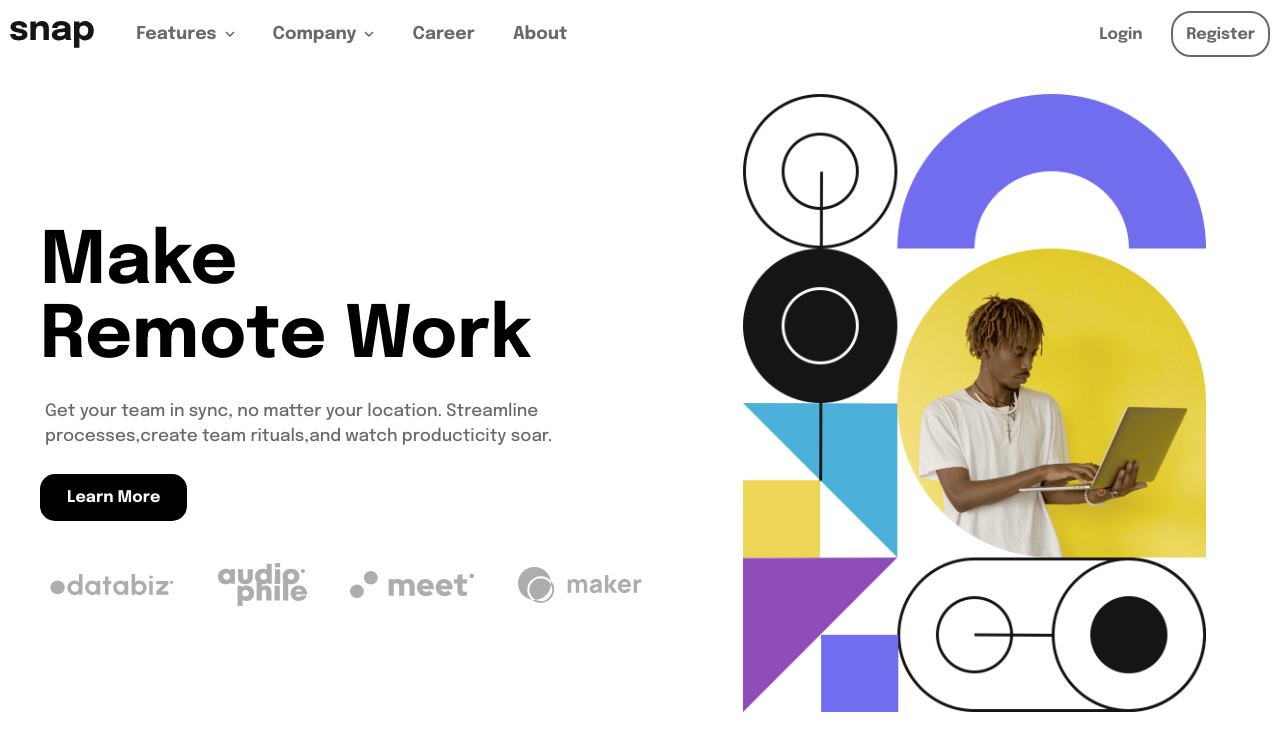
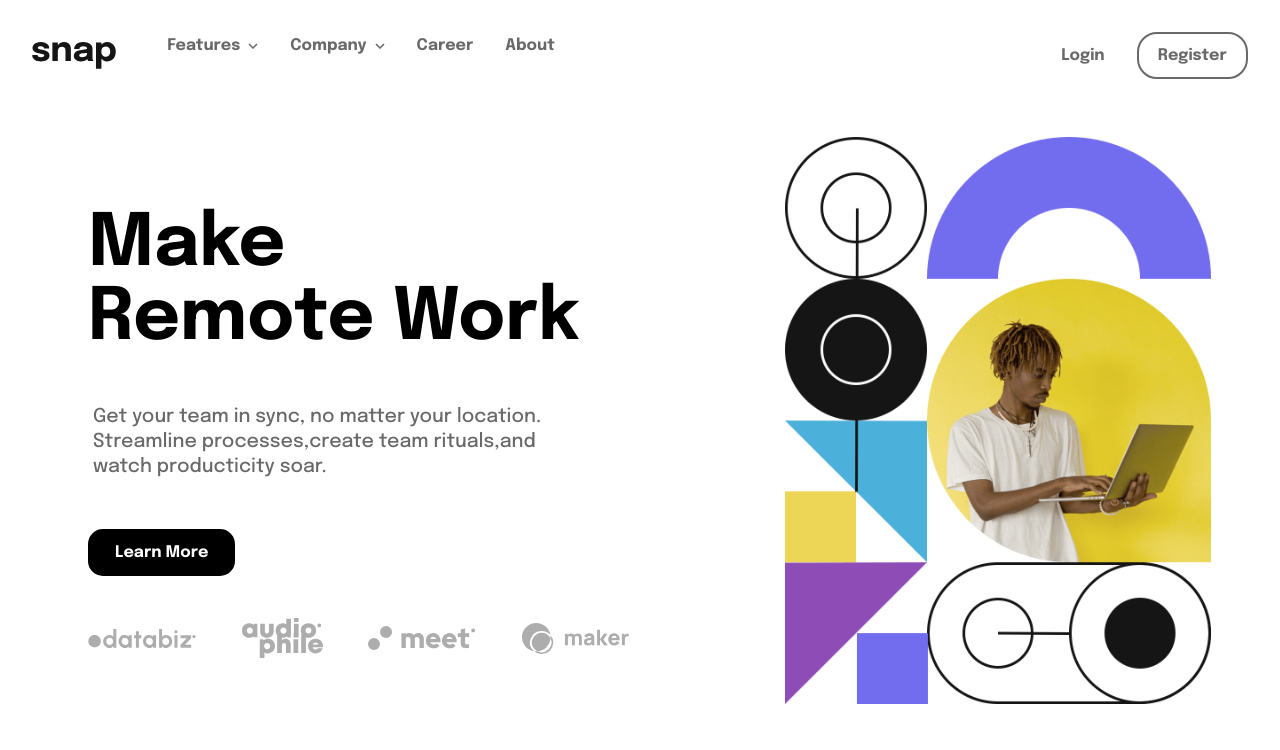
Before and after one commit to AnitKrJha/heropage, a plain HTML site: page index.html in a window 1280 px wide. Drawn offline with Linux system fonts and the light colour scheme.

Commit message:
fixed some design changes

```diff
--- a/index.html
+++ b/index.html
@@ -13,61 +13,35 @@
 <body>
   <header>
     <nav class="nav">
-
-      <div class="navleft">
       <img src="./images/logo.svg" alt="brand logo" class="logo">
-        <img src="./images/icon-menu.svg" alt="menu" class="menu">
-        <div class="sidefeatures">
-          <div class="featureheading">
-            <h1>Features</h1>
+      <div class="linkcontainer">
+      <div class="leftlinks">
+        <div class="featurelink">
+         <h1 tabindex="0">Features</h1>
           <img src="./images/icon-arrow-down.svg" alt="">
         </div>
-          <div class="featurelist hide">
-            <li class="feature">
-              <img src="./images/icon-todo.svg" alt="icon-todo">
-              Todo List
-            </li>
-            <li class="feature">
-              <img src="./images/icon-calendar.svg" alt="calender">
-              Calender
-            </li>
-            <li class="feature">
-              <img src="./images/icon-reminders.svg" alt="reminder">
-              Reminder
-            </li>
-            <li class="feature">
-              <img src="./images/icon-planning.svg" alt="planning">
-              Planning
-            </li>
+        <div class="companylink">
+
+          <h1 tabindex="0">Company</h1>
+
+          <img src="./images/icon-arrow-down.svg" alt="">
+
+        </div>
+
+        <div class="careerlink">
+          <a href="#"><h1>Career</h1></a>
+        </div>
+        <div class="aboutlink">
+          <a href="#"><h1>About</h1></a>
         </div>
       </div>
-
-
-        <div class="sidecompany">
-          <div class="companyheading">
-            <h1>Company</h1> <img src="./images/icon-arrow-down.svg" alt="">
-          </div>
-          <div class="companylist hide">
-            <li>History</li>
-            <li>Our Team</li>
-            <li>Blog</li>
+      <div class="rightbuttons">
+        <button id="login">Login</button>
+        <button id="register">Register</button>
       </div>
       </div>
+      <img src="./images/icon-menu.svg" alt="menu" class="menu">
 
-        <div class="sidecareers">
-          <h1>Career</h1>
-        </div>
-
-        <div class="sideabout">
-          <h1>About</h1>
-        </div>
-      </div>
-      <div class="navright">
-        <div class="sidebuttons">
-          <button class="sidelogin">Login</button>
-          <button class="sideregister">Register</button>
-        </div>
-      </div>
     </nav>
   </header>
 
@@ -85,19 +59,19 @@
       <div class="featurelist hide">
         <li class="feature">
           <img src="./images/icon-todo.svg" alt="icon-todo">
-          Todo List
+          <a href="#"> Todo List</a>
         </li>
         <li class="feature">
           <img src="./images/icon-calendar.svg" alt="calender">
-          Calender
+          <a href="#"> Calender</a>
         </li>
         <li class="feature">
           <img src="./images/icon-reminders.svg" alt="reminder">
-          Reminder
+          <a href="#"> Reminder</a>
         </li>
         <li class="feature">
           <img src="./images/icon-planning.svg" alt="planning">
-          Planning
+         <a href="#"> Planning</a>
         </li>
       </div>
     </div>
@@ -136,7 +110,8 @@
     <div class="left">
       <div class="herocontent">
         <h1 class="hero-heading"> <span> Make </span> Remote Work</h1>
-      <p class="hero-brief">Get your team in sync, no matter your location. Streamline processes,create team rituals,and
+        <p class="hero-brief">Get your team in sync, no matter your location. Streamline processes,create team
+          rituals,and
           watch producticity soar.</p>
 
         <div class="learnbtn">
--- a/mediaquery.css
+++ b/mediaquery.css
@@ -2,24 +2,16 @@
     .menu{
         display: none;
     }
+
     .nav{
-        align-items: center;
-    }
-    .navleft{
-        display: flex;
-        align-items: center;
-        justify-content: space-between;
-        gap: 0.5em;
+        padding:2em
     }
    .featureheading,.companyheading{
        display: flex;
        align-items: center;
        gap: 0.5em;
    }
-    .sidebuttons{
-        flex-direction: row;
-        margin-top: 0;
-    }
+
     .logo{
         margin-right: 1.2em;
     }
@@ -40,9 +32,18 @@
         margin: auto;
         gap: 2em;
     }
+
     .herocontent{
         text-align: left;
         justify-content: left;
+        gap:3em;
+        padding-left: 3em;
+
+    }
+    .hero-brief{
+        font-size: 1.2em;
+        width: 80%;
+        align-self: flex-start;
     }
     .hero-heading{
         font-size: 4.5em;
@@ -55,6 +56,7 @@
     .left{
         height: 100%;
         justify-content: space-between;
+        width: fit-content;
     }
     .learnmorebtn{
         display: block;
@@ -67,25 +69,44 @@
         text-align: left;
 
     }
+    .brandlist{
+       max-width: 600px;
+       padding-left: 3em;
+    }
+    .brandlist img{
+        width: clamp(20%,7em,15%);
+    }
+    .sidemenu{
+        display: none;
+    }
 }
-@media(max-width:1080px){
+@media(max-width:1120px){
     .desktophero-img{
         width: 90%;
     }
+    .container{
+        gap: 0;
+    }
+    .herocontent{
+        padding-left: 0.5em;
+    }
+    .brandlist{
+        display: none;
+    }
 }
 @media (max-width:880px) {
-    .navleft{
-        display: flex;
-        width: 100%;
-        align-items: center;
-        justify-content: space-between;
 
+    .linkcontainer{
+        display: none;
     }
     .desktophero-img{
         display: none;
     }
-    nav .sidefeatures,nav .sidecompany,nav .sidecareers,nav .sideabout{
-        display: none;
+
+
+}
+@media(min-width:600px) and (max-width:880px)  {
+    .hero-heading{
+        font-size: 2.8em;
     }
-    .navright{display: none;}
 }
--- a/script.js
+++ b/script.js
@@ -7,15 +7,12 @@ const featureheading = document.querySelector('aside .featureheading');
 const companyheading = document.querySelector('aside .companyheading');
 
 
-const navfeatureList = document.querySelector('nav .featurelist');
-const navcompanyList = document.querySelector('nav .companylist');
-const navfeatureheading = document.querySelector('nav .featureheading');
-const navcompanyheading = document.querySelector('nav .companyheading');
 
 
 
-var companyup = false;
-var featureup = false;
+
+let companyup = false;
+let featureup = false;
 
 menu.addEventListener('click', (e) => {
     sidemenu.classList.toggle('hide');
@@ -51,12 +48,3 @@ closesidemenu.addEventListener('click', (e) => {
     companyList.classList.add('hide');
 
 });
-
-// navfeatureheading.addEventListener('mouseover',(e)=>{
-//     console.log('hovers');
-//     navfeatureList.classList.toggle('hide');
-// })
-// navcompanyheading.addEventListener('mouseover',(e)=>{
-//     console.log('hovers');
-//     navcompanyList.classList.toggle('hide');
-// })
--- a/style.css
+++ b/style.css
@@ -10,8 +10,67 @@
 .nav {
     display: flex;
     justify-content: space-between;
+    align-items: center  ;
     padding: 10px 10px;
     margin-bottom: 10px;
+    gap: 2em;
+}
+.linkcontainer h1{
+    font-size: 1em;
+    color: rgb(105, 105, 105);
+}
+.linkcontainer{
+    display: flex;
+    width: 100%;
+    justify-content: space-between;
+}
+.leftlinks{
+    padding-top: 5px;
+    display: flex;
+    align-items: baseline;
+    gap:2em;
+}
+.leftlinks a, aside a{
+    text-decoration: inherit;
+    color: inherit;
+
+}
+.rightbuttons{
+    display: flex;
+    gap: 2em;
+    align-items: center;
+}
+.featurelink{
+    display: flex;
+    align-items: center;
+    gap: 0.5em;
+
+}
+.companylink{
+    display: flex;
+    align-items: center;
+    gap: 0.5em;
+}
+.featurelink :hover ,.companylink :hover,.aboutlink :hover,.careerlink :hover{
+    color:black;
+    cursor: pointer;
+}
+#login{
+    font-size: 1em;
+    font-weight: 700;
+    color: rgb(105, 105, 105);
+    background-color: white;
+    border: none;
+}
+#register{
+    font-size: 1em;
+    font-weight: 700;
+    color: rgb(105, 105, 105);
+    background-color: white;
+    padding: 0.8em 1.2em;
+    border-radius: 20px;
+    border:2px solid rgb(105, 105, 105)
+
 }
 
 .featureheading,
@@ -58,6 +117,7 @@
     margin-top: 1em;
     margin-left: 1em;
     padding-left: 10%;
+
     /* display: none; */
 }
 
@@ -75,6 +135,7 @@
     margin-left: 1em;
     margin-top: 1em;
     padding-left: 10%;
+    color: rgb(105, 105, 105);
     /* display: none; */
 }
 
@@ -162,6 +223,7 @@
     margin-top: 2em;
     margin-bottom: 2em;
     gap: 1.5em;
+    /* max-width: 1000px; */
 
 }
 
@@ -211,6 +273,8 @@
 .left{
     display: flex;
     flex-direction: column;
+    /* width: 100%; */
+    height: 500px;
 }
 .learnmorebtn:hover {
     background-color: white;
```
Lines whose indentation alone changed are shown as unchanged.
